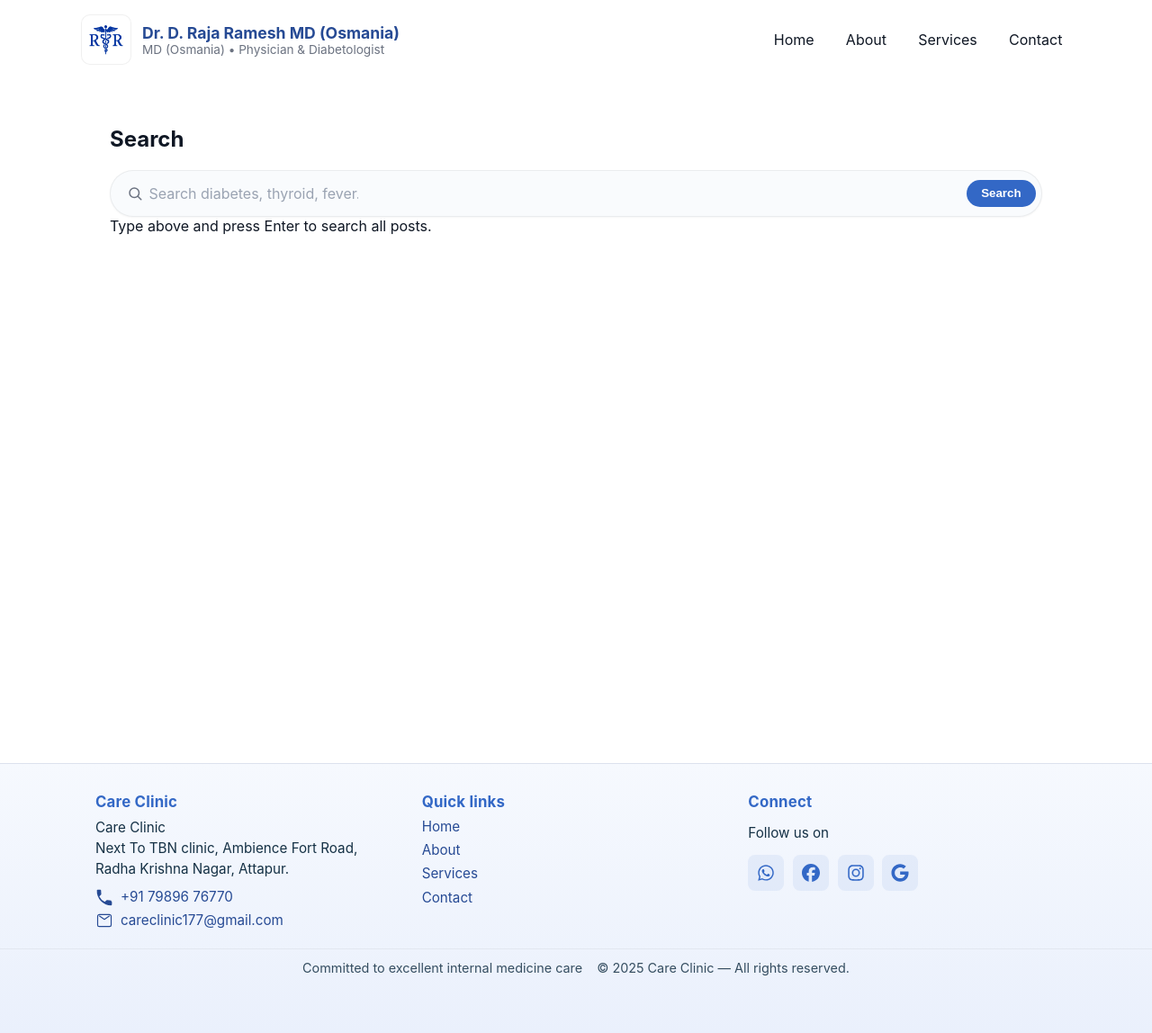
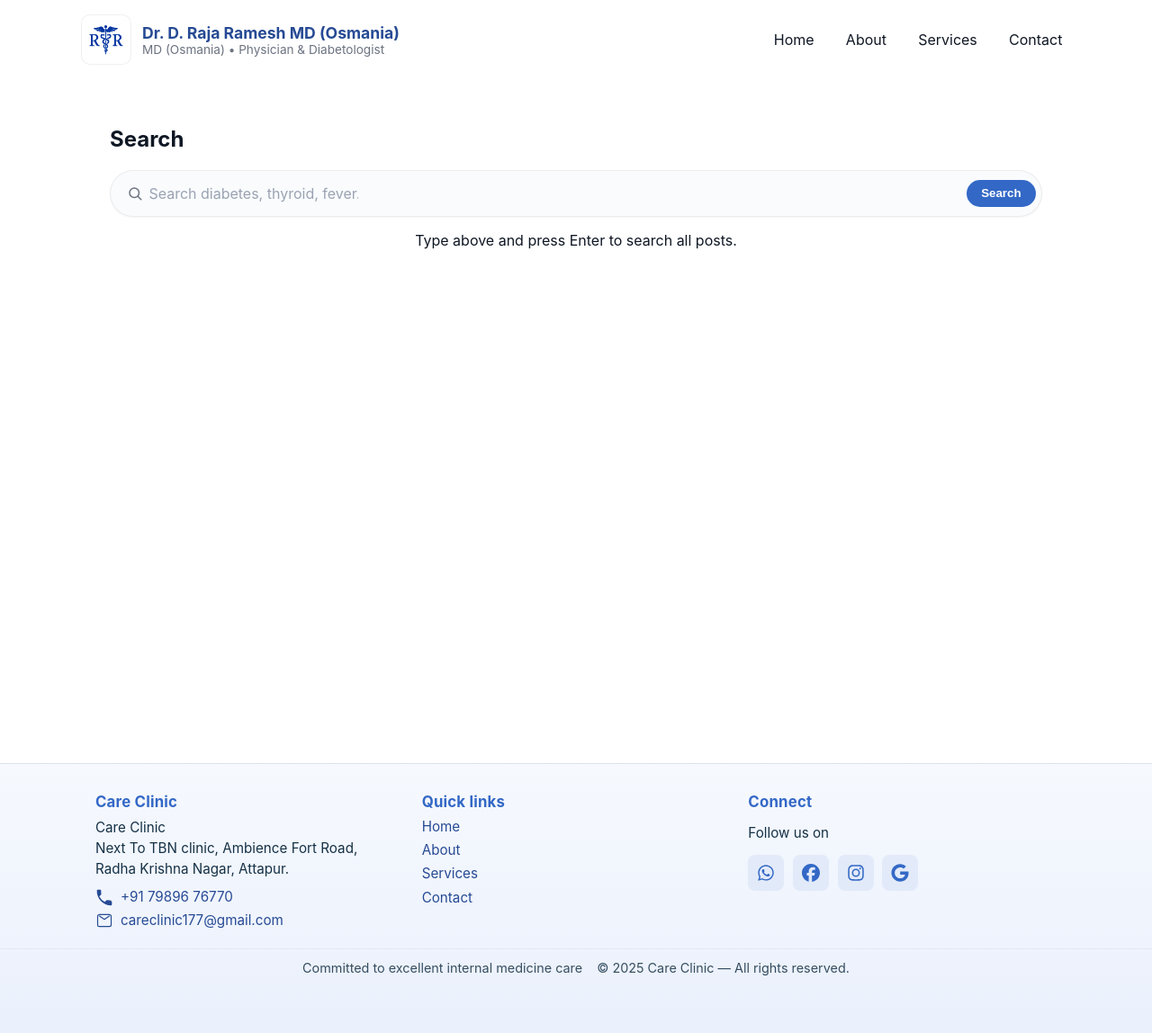
Before and after one commit to drrajarameshd/rr, a Jekyll site: the page built from search.html, in a window 1280 px wide. Shown: the whole page at 90% size. Built offline with Jekyll 4.4.1, drawn with Linux system fonts in a browser that asks for light colours.

Commit message:
Update search.html

```diff
--- a/search.html
+++ b/search.html
@@ -12,7 +12,8 @@ permalink: /search/
     <button class="btn btn--primary" type="submit">Search</button>
   </form>
 
-  <div id="search-status" calss="search-status" aria-live="polite" ></div>
+  <div id="search-status" calss="post-item" aria-live="polite" style="margin-top: 1rem;
+    text-align: center;"></div>
 
   <div id="results" class="post-list" aria-label="Search results"></div>
 
```
